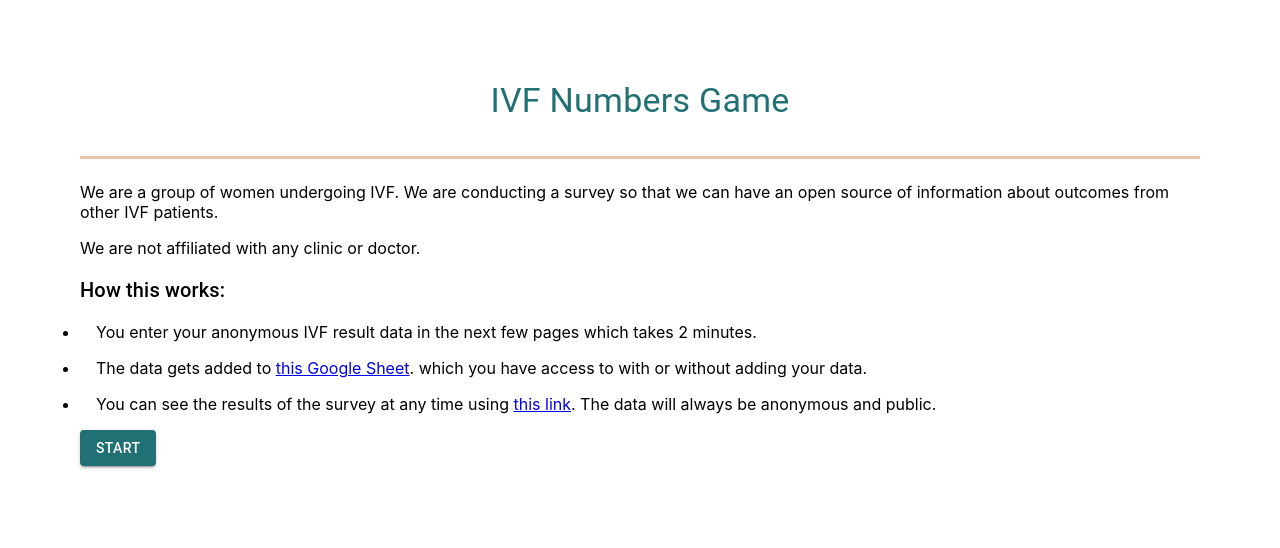
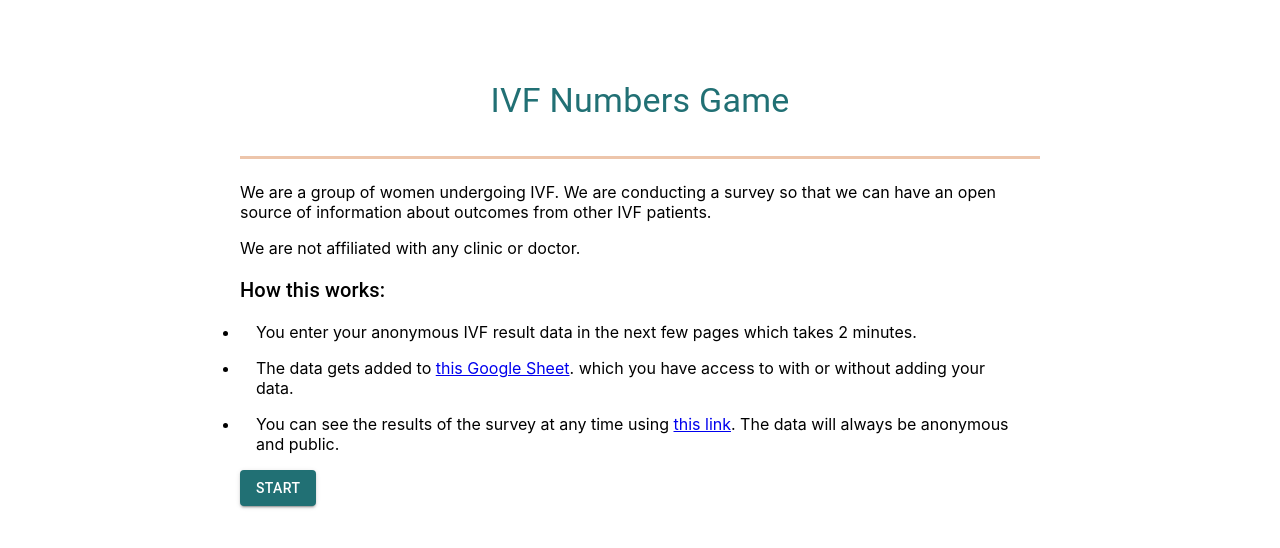
Before and after one commit to dildilgit/ivf-survey, a React (Create React App) app: page / in a window 1280 px wide. Shown: the top 548 px of the page. Built offline with nearby package versions, Linux system fonts and the light colour scheme.

Commit message:
max width

```diff
--- a/src/App.css
+++ b/src/App.css
@@ -1,9 +1,15 @@
+.AppContainer {
+  display: flex;
+  justify-content: center;
+  align-items: center;
+}
+
 .App {
-  padding: 1em 2em;
   display: flex;
   flex-direction: column;
   justify-content: center;
   align-items: center;
+  max-width: 800px;
 }
 @media (min-width: 1024px) {
   .App {
--- a/src/App.tsx
+++ b/src/App.tsx
@@ -9,6 +9,7 @@ function App() {
 
   return (
     <ThemeProvider theme={theme}>
+      <div className="AppContainer">
         <div className="App">
           <Typography variant="h4" gutterBottom color="primary">
             IVF Numbers Game
@@ -17,6 +18,7 @@ function App() {
             <Divider className="divider" sx={{ borderBottomWidth: 3 }} />
             <div className="stepSection">
               <StepSection step={step} setStep={setStep} />
+            </div>
           </div>
         </div>
       </div>
```
Lines whose indentation alone changed are shown as unchanged.
